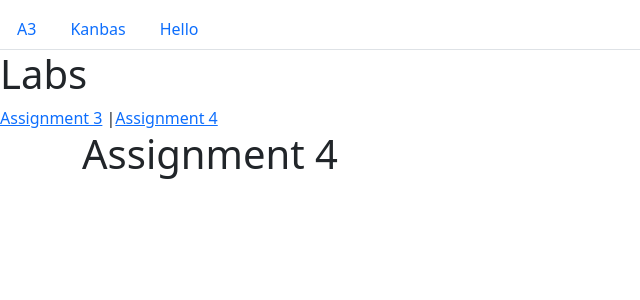
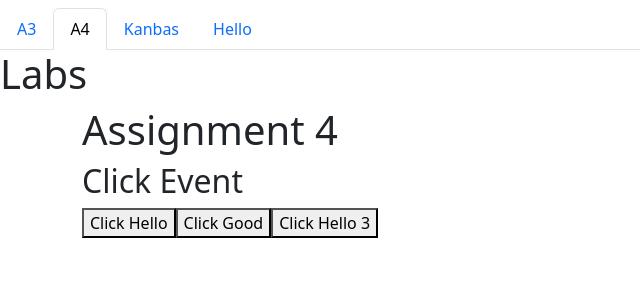
Before and after one commit to alanZhang0813/kanbas-web-react-app, a React (Create React App) app: page /#/Labs/a4 in a window 1280 px wide. Shown: the top 300 px of the page, without its empty margins (0-640 px from the left). Built offline with nearby package versions, Linux system fonts and the light colour scheme.

Commit message:
Started A4

```diff
--- /dev/null
+++ b/src/Labs/a4/ClickEvent.tsx
@@ -0,0 +1,24 @@
+function ClickEvent() {
+    const hello = () => {
+        alert("Hello World!");
+    };
+    const lifeIs = (good: string) => {
+        alert(`Life is ${good}`);
+    }
+    return (
+        <div>
+            <h2>Click Event</h2>
+            <button onClick={hello}>
+                Click Hello
+            </button>
+            <button onClick={() => lifeIs("Good!")}>
+                Click Good
+            </button>
+            <button onClick={() => {
+                hello();
+                lifeIs("Great!");
+            }}>Click Hello 3</button>
+        </div>
+    )
+}
+export default ClickEvent
--- a/src/Labs/a4/index.tsx
+++ b/src/Labs/a4/index.tsx
@@ -1,7 +1,10 @@
+import ClickEvent from "./ClickEvent";
+
 function Assignment4() {
     return (
         <div className="container">
             <h1>Assignment 4</h1>
+            <ClickEvent/>
         </div>
     );
 }
--- a/src/Labs/index.tsx
+++ b/src/Labs/index.tsx
@@ -2,18 +2,21 @@ import {Link} from "react-router-dom";
 import Assignment3 from "./a3"
 import Assignment4 from "./a4";
 import Nav from "../Nav"
-import {Route, Routes} from "react-router";
+import {Navigate, Route, Routes} from "react-router";
 
 function Labs() {
     return (
         <div className="container-fluid">
             <Nav/>
             <h1>Labs</h1>
-            <Link to="/Labs/a3">Assignment 3</Link> |
-            <Link to="/Labs/a4">Assignment 4</Link>
             <Routes>
-                <Route path="/a3/*" element={<Assignment3/>}/>
-                <Route path="/a4" element={<Assignment4/>}/>
+                <Route path="/"
+                       element={<Navigate
+                           to="a3"/>}/>
+                <Route path="a3"
+                       element={<Assignment3/>}/>
+                <Route path="a4"
+                       element={<Assignment4/>}/>
             </Routes>
         </div>
     );
--- a/src/Nav.tsx
+++ b/src/Nav.tsx
@@ -5,6 +5,8 @@ function Nav() {
         <nav className="nav nav-tabs mt-2">
             <Link to="/Labs/a3"
                   className={`nav-link ${pathname.includes("a3") ? "active" : ""}`}>A3</Link>
+            <Link to={"/Labs/a4"}
+                  className={`nav-link ${pathname.includes("a4") ? "active" : ""}`}>A4</Link>
             <Link to="/Kanbas"
                   className={`nav-link ${pathname.includes("Kanbas") ? "active" : ""}`}>Kanbas</Link>
             <Link to="/hello"
```
Also changed, not shown: src/Labs/a4/PassingDataOnEvent.tsx (added, +7 -0 lines), src/Kanbas/images/rocket-propulsion.png (deleted).
